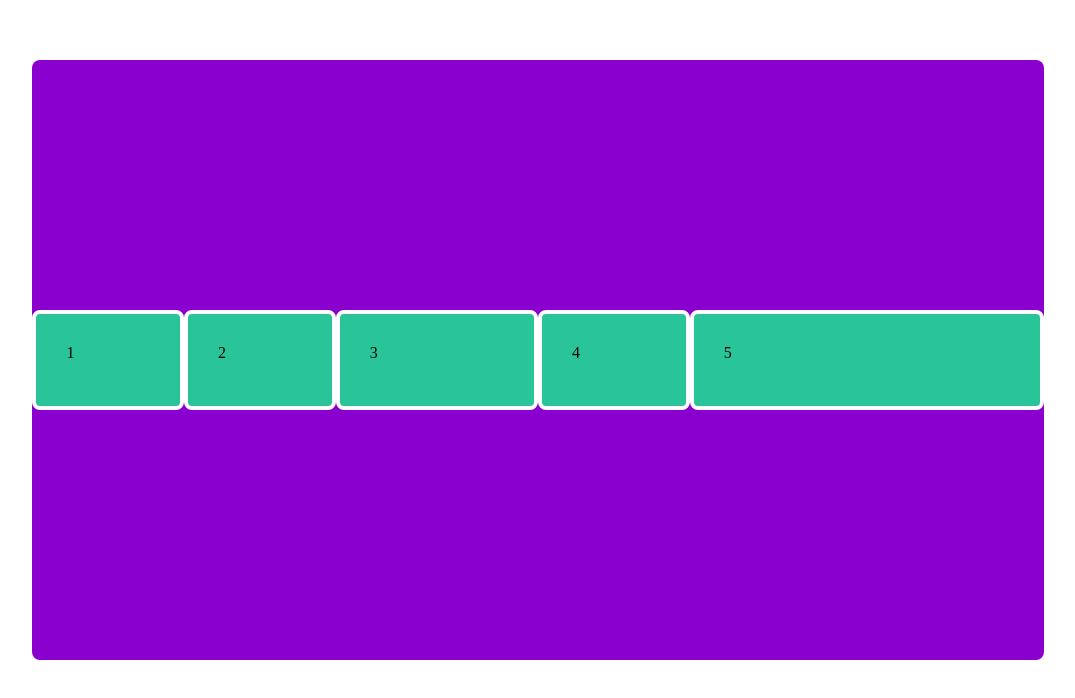
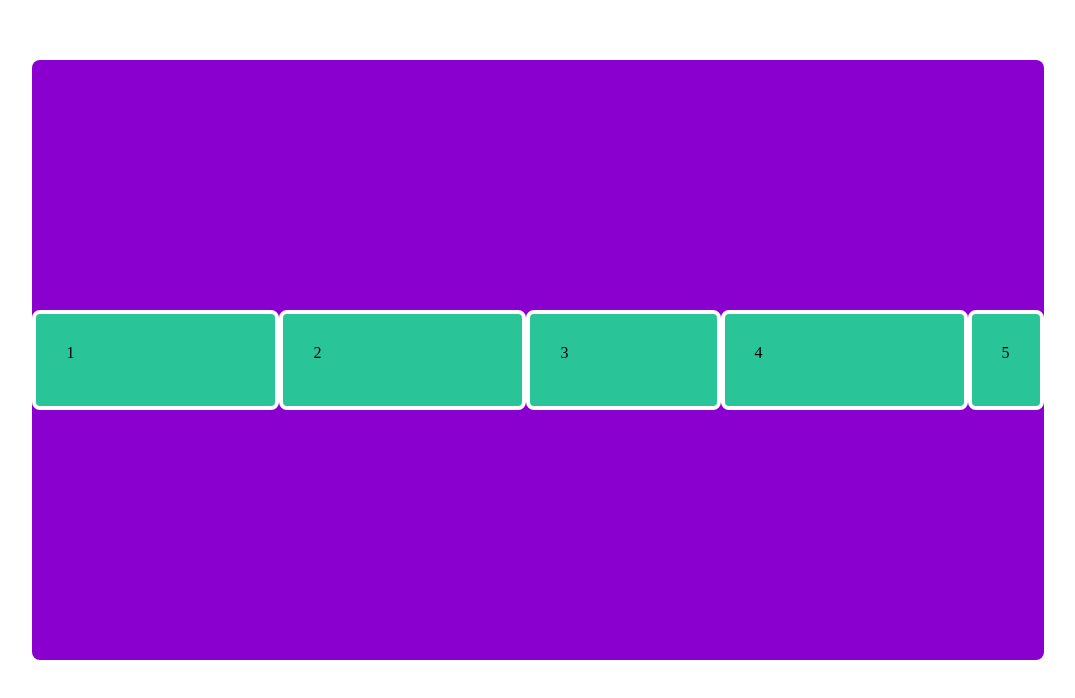
Before and after one commit to cadimrosalem/html-css-udemy, a plain HTML site: page flexbox/index.html in a window 1280 px wide. Shown: the whole page, without its empty margins (102-1177 px from the left). Drawn offline with Linux system fonts and the light colour scheme.

Commit message:
flexbox-flex-shrink

```diff
--- a/flexbox/index.html
+++ b/flexbox/index.html
@@ -10,15 +10,15 @@
 
   <body>
     <div class="my-container">
-      <div class="my-item grow-1">1</div>
+      <div class="my-item shrink-1">1</div>
 
-      <div class="my-item grow-1">2</div>
+      <div class="my-item shrink-1">2</div>
 
-      <div class="my-item grow-2">3</div>
+      <div class="my-item shrink-2">3</div>
 
-      <div class="my-item grow-1">4</div>
+      <div class="my-item shrink-1">4</div>
 
-      <div class="my-item grow-5">5</div>
+      <div class="my-item shrink-5">5</div>
     </div>
   </body>
 </html>
--- a/flexbox/style.css
+++ b/flexbox/style.css
@@ -13,9 +13,9 @@
     flex-direction: row;
     flex-wrap: wrap;
     */
-    flex-flow: row wrap;
+    flex-flow: row nowrap;
     justify-content: space-between;
-    align-items: flex-start;
+    align-items: center;
     align-content: center;
 }
 
@@ -25,7 +25,7 @@
     border-radius: 8px;
     padding: 30px;
     border: 4px solid rgb(255, 255, 255);
-    flex-basis: 10%;
+    flex-basis: 300px;
 }
 
 .order-1 {
@@ -55,3 +55,15 @@
 .grow-5 {
     flex-grow: 5;
 }
+
+.shrink-1 {
+    flex-shrink: 1;
+}
+
+.shrink-2 {
+    flex-shrink: 2;
+}
+
+.shrink-5 {
+    flex-shrink: 5;
+}
```
